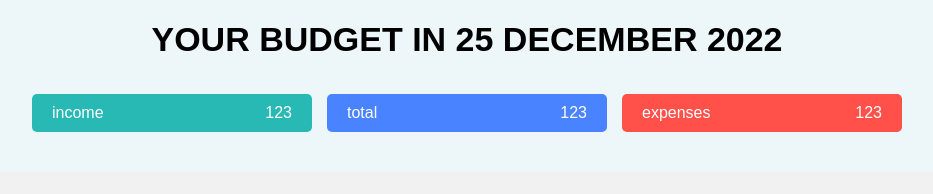
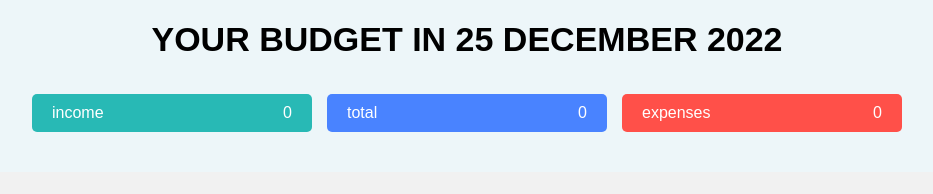
Before and after one commit to I-Maged/budget-app-redux, a React (Create React App) app: page / in a window 1280 px wide. Shown: the top 194 px of the page, without its empty margins (173-1106 px from the left). Built offline with nearby package versions, Linux system fonts and the light colour scheme; no server answers; the database is empty; a web font is replaced by a local one.

Commit message:
connect to firebase

```diff
--- a/src/App.js
+++ b/src/App.js
@@ -1,17 +1,6 @@
-import { db } from './firebase.config';
-import { collection, getDocs, query, orderBy } from 'firebase/firestore/lite';
 import Header from './components/Header';
 
 function App() {
-  const getAccounts = async () => {
-    const accountsCol = collection(db, 'accounts');
-    const q = query(accountsCol, orderBy('timestamp', 'asc'));
-    const accountsSnapshot = await getDocs(q);
-    const accountsList = accountsSnapshot.docs.map((doc) => doc.data());
-    console.log(accountsList);
-  };
-  getAccounts();
-
   return (
     <>
       <Header />
--- a/src/app/store.js
+++ b/src/app/store.js
@@ -1,8 +1,8 @@
 import { configureStore } from '@reduxjs/toolkit';
-import counterReducer from '../features/counter/counterSlice';
+import accountsReducer from '../features/accounts/accountsSlice';
 
 export const store = configureStore({
   reducer: {
-    counter: counterReducer,
+    accounts: accountsReducer,
   },
 });
--- a/src/components/layout/DisplayTotal.jsx
+++ b/src/components/layout/DisplayTotal.jsx
@@ -1,17 +1,42 @@
+import {
+  fetchAccounts,
+  selectAllAccounts,
+} from '../../features/accounts/accountsSlice';
+import { useSelector, useDispatch } from 'react-redux';
+import { useEffect } from 'react';
+
 const DisplayTotal = () => {
+  const dispatch = useDispatch();
+  const accountsStatus = useSelector((state) => state.accounts.status);
+  const accounts = useSelector(selectAllAccounts);
+
+  const incomeTotal = accounts.reduce((sum, account) => {
+    return account.type === '+' ? sum + account.value : sum;
+  }, 0);
+  const expensesTotal = accounts.reduce((sum, account) => {
+    return account.type === '-' ? sum + account.value : sum;
+  }, 0);
+  const total = incomeTotal - expensesTotal;
+
+  useEffect(() => {
+    if (accountsStatus === 'idle') {
+      dispatch(fetchAccounts());
+    }
+  }, [accountsStatus, dispatch]);
+
   return (
     <div className='budgetDisplay flex'>
       <div className='budgetIncome flex'>
         <div className='title'>income</div>
-        <div>123</div>
+        <div>{incomeTotal}</div>
       </div>
       <div className='budgetTotal flex'>
         <div className='title'>total</div>
-        <div>123</div>
+        <div>{total}</div>
       </div>
       <div className='budgetExpenses flex'>
         <div className='title'>expenses</div>
-        <div>123</div>
+        <div>{expensesTotal}</div>
       </div>
     </div>
   );
--- /dev/null
+++ b/src/features/accounts/accountsSlice.js
@@ -0,0 +1,43 @@
+import { createSlice, createAsyncThunk } from '@reduxjs/toolkit';
+import { db } from '../../firebase.config';
+import { collection, getDocs } from 'firebase/firestore/lite';
+
+const initialState = {
+  accounts: [],
+  status: 'idle',
+  error: null,
+};
+
+export const fetchAccounts = createAsyncThunk(
+  'accounts/fetchAccounts',
+  async () => {
+    const accountsCol = collection(db, 'accounts');
+    const accountsSnapshot = await getDocs(accountsCol);
+    const accountsList = accountsSnapshot.docs.map((doc) => doc.data());
+    return accountsList;
+  }
+);
+
+const accountsSlice = createSlice({
+  name: 'accounts',
+  initialState,
+  reducers: {},
+  extraReducers(builder) {
+    builder
+      .addCase(fetchAccounts.pending, (state) => {
+        state.status = 'loading';
+      })
+      .addCase(fetchAccounts.fulfilled, (state, action) => {
+        state.status = 'succeeded';
+        state.accounts = action.payload;
+      })
+      .addCase(fetchAccounts.rejected, (state, action) => {
+        state.status = 'failed';
+        state.error = action.error.message;
+      });
+  },
+});
+
+export default accountsSlice.reducer;
+
+export const selectAllAccounts = (state) => state.accounts.accounts;
```
